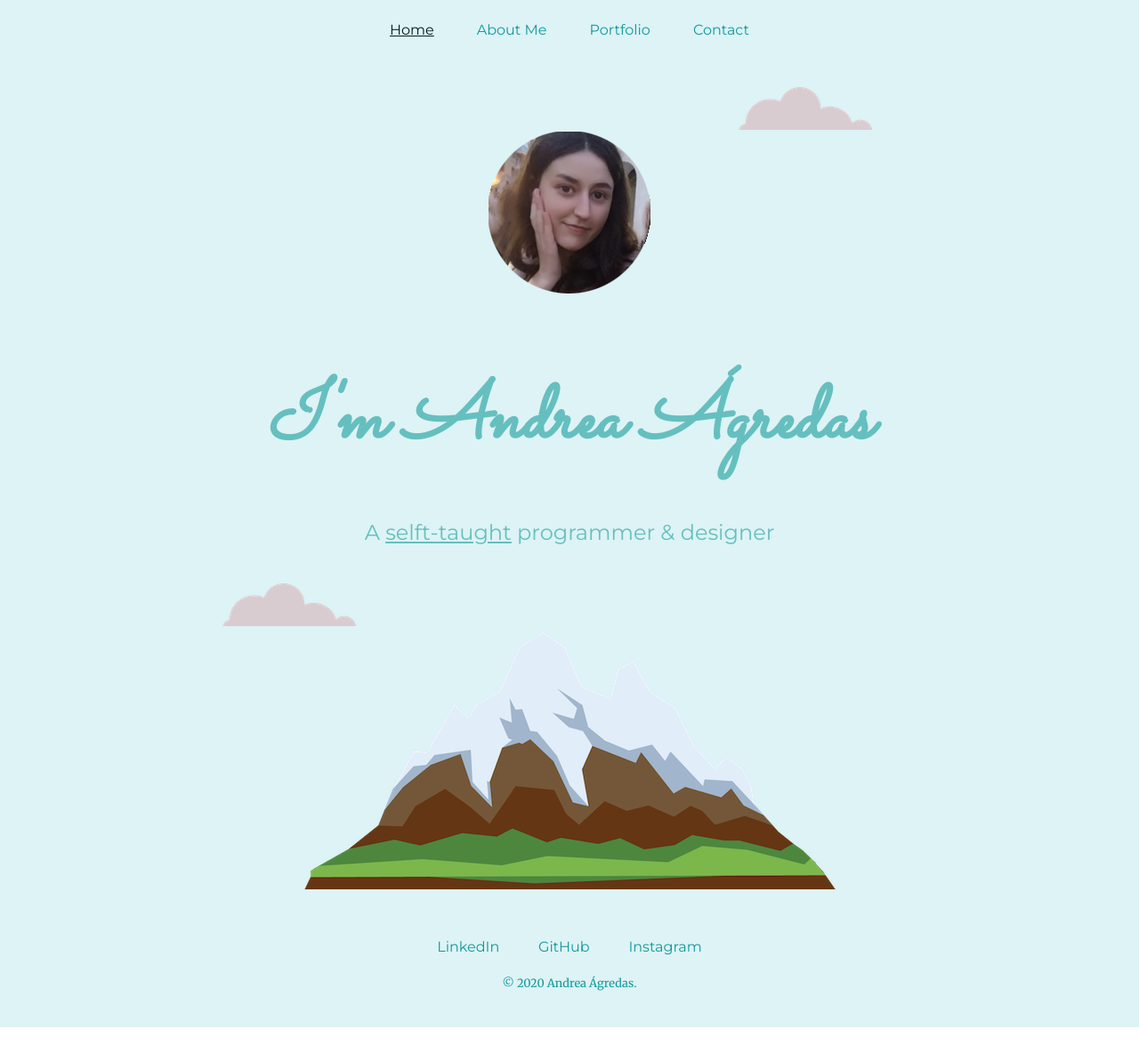
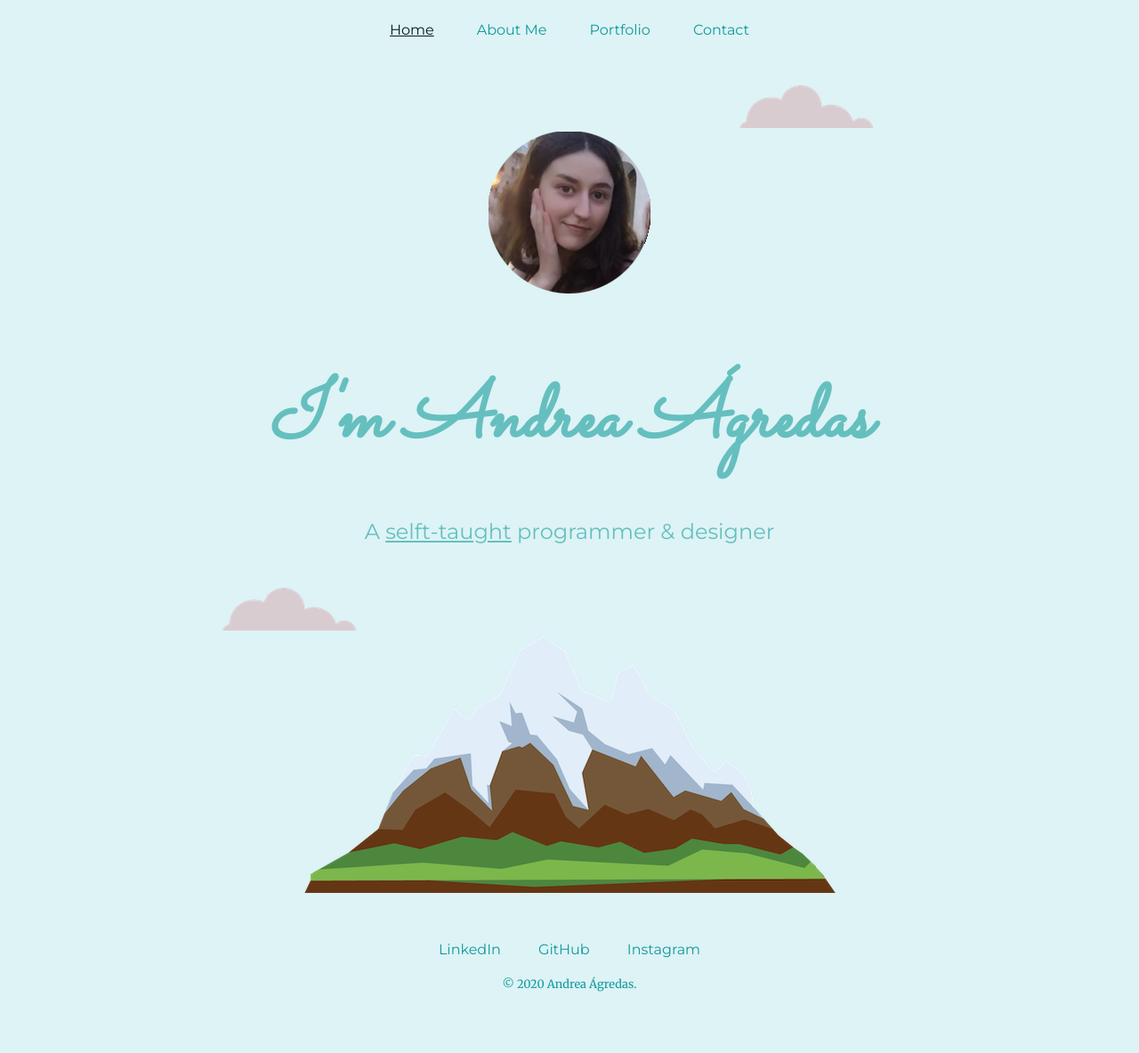
Before and after one commit to Agredas/Personal-Website, a plain HTML site: page html/index.html in a window 1280 px wide. Shown: the whole page at 89% size. Before the commit the page ends 1155 px from the top, so only its background shows below. Drawn offline with Linux system fonts and the light colour scheme.

Commit message:
Changing measurements.

```diff
--- a/css/style.css
+++ b/css/style.css
@@ -39,14 +39,14 @@ body{
 #middle{
   background-color: #ddf3f5;
   position: relative;
-  padding-top: 100px;
+  padding-top: 6.25em;
 }
 
 
 h1{
   margin: 50px auto 0 auto;
   font-family: 'Sacramento', cursive;
-  font-size: 5.625rem;
+  font-size: 5.6em;
   color: #66BFBf;
   line-height: 2;
 }
@@ -55,7 +55,7 @@ h2{
   font-family: 'Montserrat', sans-serif;
   color: #66BFBf;
   font-weight: normal;
-  padding-bottom: 10px;
+  padding-bottom: 0.62em;
 }
 
 .selft{
@@ -64,25 +64,25 @@ h2{
 
 .top-cloud{
   position: absolute;
-  right: 300px;
-  top: 50px;
+  right: 18.7em;
+  top: 3em;
 }
 
 .bottom-cloud{
   position: absolute;
-  left: 250px;
-  bottom: 300px;
+  left: 15.6em;
+  bottom: 18.7em;
 }
 
 #footer{
   background-color: #ddf3f5;
-  padding: 50px 0 20px 0;
+  padding: 3.1em 0 3.1em 0;
 }
 
 a{
   color: #11999E;
   font-family: 'Montserrat', sans-serif;
-  margin: 10px 20px;
+  margin: 0.6em 1.2em;
   text-decoration: none;
 }
 
@@ -92,6 +92,6 @@ a:hover {
 
 .copyright{
   color: #11999E;
-  font-size: 0.8rem;
-  padding: 10px 0;
+  font-size: 0.8em;
+  padding: 0.6em 0;
 }
```
Also changed, not shown: .icarukTime.json.
